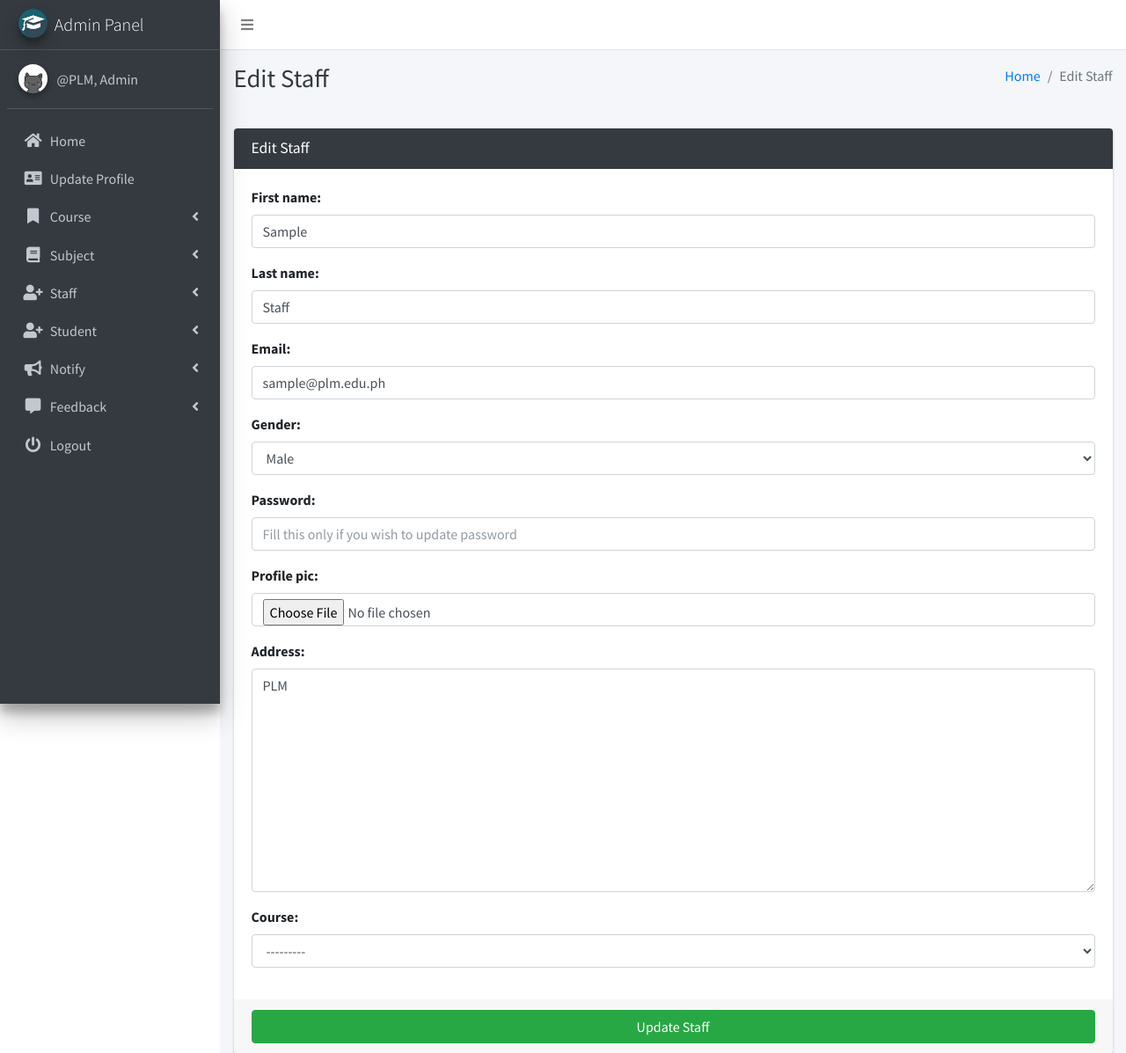
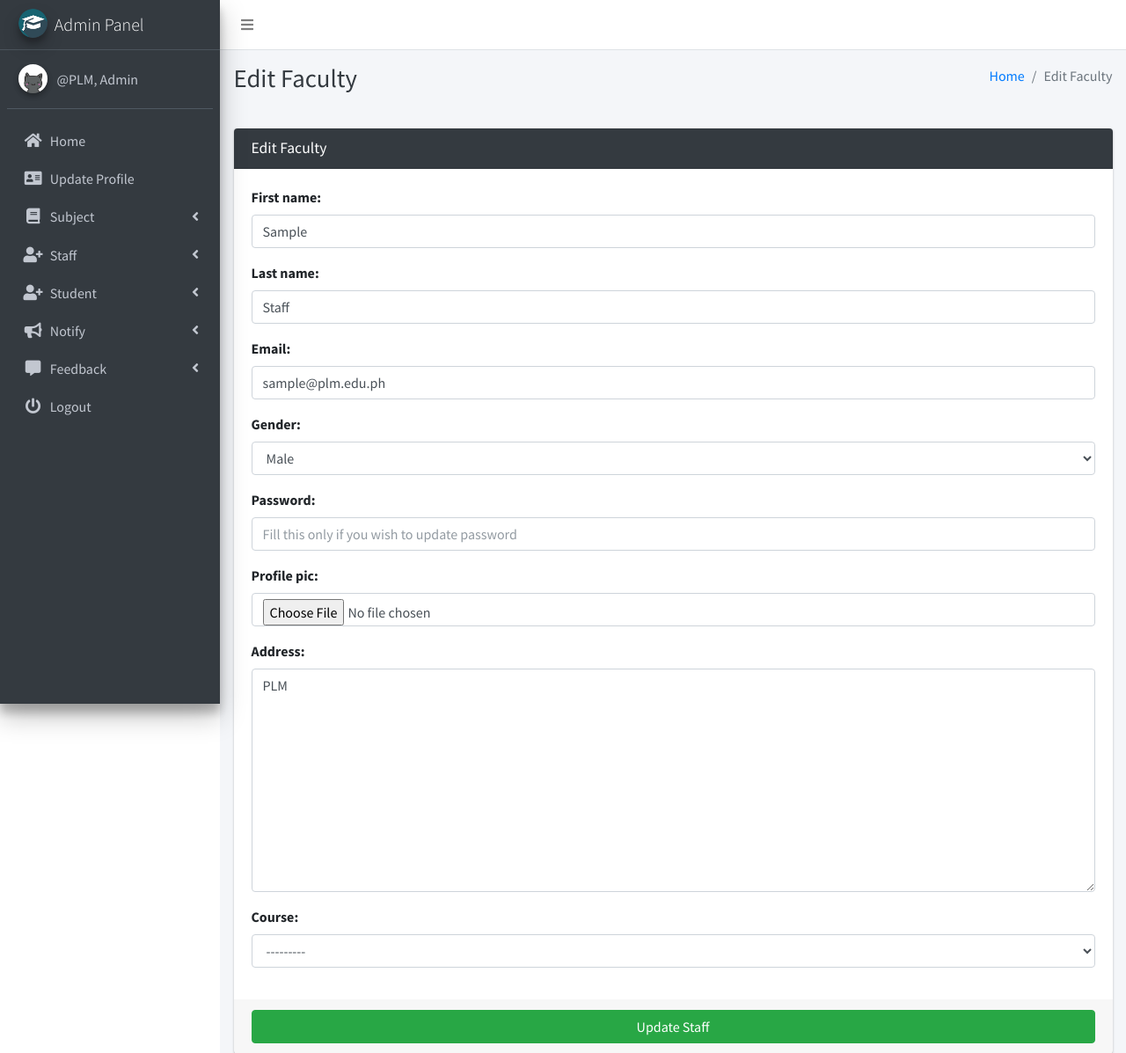
Before and after one commit to itsdran/CollegeManagement-Django, a Django app: page /staff/edit/23 in a window 1280 px wide. Shown: the top 1197 px of the page at 88% size. Run offline with Django 3.2, Linux system fonts and the light colour scheme; a user stored in the database is signed in; data comes from the database, SQL or seed files in the repository; both versions use the stored data as it was after the commit; some libraries are stand-ins or nearby versions.

Commit message:
Revision
Removed unnecessary stuff, changed a few page titles, and stuff I don't remember

```diff
--- a/main_app/hod_views.py
+++ b/main_app/hod_views.py
@@ -97,7 +97,7 @@ def add_staff(request):
             email = form.cleaned_data.get('email')
             gender = form.cleaned_data.get('gender')
             password = form.cleaned_data.get('password')
-            course = form.cleaned_data.get('course')
+            #course = form.cleaned_data.get('course')
             passport = request.FILES.get('profile_pic')
             fs = FileSystemStorage()
             filename = fs.save(passport.name, passport)
@@ -107,7 +107,7 @@ def add_staff(request):
                     email=email, password=password, user_type=2, first_name=first_name, last_name=last_name, profile_pic=passport_url)
                 user.gender = gender
                 user.address = address
-                user.staff.course = course
+                #user.staff.course = course
                 user.save()
                 messages.success(request, "Successfully Added")
                 return redirect(reverse('add_staff'))
@@ -131,8 +131,8 @@ def add_student(request):
             email = student_form.cleaned_data.get('email')
             gender = student_form.cleaned_data.get('gender')
             password = student_form.cleaned_data.get('password')
-            course = student_form.cleaned_data.get('course')
-            session = student_form.cleaned_data.get('session')
+            #course = student_form.cleaned_data.get('course')
+            #session = student_form.cleaned_data.get('session')
             passport = request.FILES['profile_pic']
             fs = FileSystemStorage()
             filename = fs.save(passport.name, passport)
@@ -142,8 +142,8 @@ def add_student(request):
                     email=email, password=password, user_type=3, first_name=first_name, last_name=last_name, profile_pic=passport_url)
                 user.gender = gender
                 user.address = address
-                user.student.session = session
-                user.student.course = course
+                #.student.session = session
+                #user.student.course = course
                 user.save()
                 messages.success(request, "Successfully Added")
                 return redirect(reverse('add_student'))
@@ -185,13 +185,13 @@ def add_subject(request):
     if request.method == 'POST':
         if form.is_valid():
             name = form.cleaned_data.get('name')
-            course = form.cleaned_data.get('course')
+            #course = form.cleaned_data.get('course')
             staff = form.cleaned_data.get('staff')
             try:
                 subject = Subject()
                 subject.name = name
                 subject.staff = staff
-                subject.course = course
+                #subject.course = course
                 subject.save()
                 messages.success(request, "Successfully Added")
                 return redirect(reverse('add_subject'))
@@ -208,7 +208,7 @@ def manage_staff(request):
     allStaff = CustomUser.objects.filter(user_type=2)
     context = {
         'allStaff': allStaff,
-        'page_title': 'Manage Staff'
+        'page_title': 'Manage Faculty'
     }
     return render(request, "hod_template/manage_staff.html", context)
 
@@ -246,7 +246,7 @@ def edit_staff(request, staff_id):
     context = {
         'form': form,
         'staff_id': staff_id,
-        'page_title': 'Edit Staff'
+        'page_title': 'Edit Faculty'
     }
     if request.method == 'POST':
         if form.is_valid():
@@ -257,7 +257,7 @@ def edit_staff(request, staff_id):
             email = form.cleaned_data.get('email')
             gender = form.cleaned_data.get('gender')
             password = form.cleaned_data.get('password') or None
-            course = form.cleaned_data.get('course')
+            #course = form.cleaned_data.get('course')
             passport = request.FILES.get('profile_pic') or None
             try:
                 user = CustomUser.objects.get(id=staff.admin.id)
@@ -274,7 +274,7 @@ def edit_staff(request, staff_id):
                 user.last_name = last_name
                 user.gender = gender
                 user.address = address
-                staff.course = course
+                #staff.course = course
                 user.save()
                 staff.save()
                 messages.success(request, "Successfully Updated")
@@ -306,7 +306,7 @@ def edit_student(request, student_id):
             email = form.cleaned_data.get('email')
             gender = form.cleaned_data.get('gender')
             password = form.cleaned_data.get('password') or None
-            course = form.cleaned_data.get('course')
+            #course = form.cleaned_data.get('course')
             session = form.cleaned_data.get('session')
             passport = request.FILES.get('profile_pic') or None
             try:
@@ -325,7 +325,7 @@ def edit_student(request, student_id):
                 student.session = session
                 user.gender = gender
                 user.address = address
-                student.course = course
+                #student.course = course
                 user.save()
                 student.save()
                 messages.success(request, "Successfully Updated")
@@ -373,13 +373,13 @@ def edit_subject(request, subject_id):
     if request.method == 'POST':
         if form.is_valid():
             name = form.cleaned_data.get('name')
-            course = form.cleaned_data.get('course')
+            #course = form.cleaned_data.get('course')
             staff = form.cleaned_data.get('staff')
             try:
                 subject = Subject.objects.get(id=subject_id)
                 subject.name = name
                 subject.staff = staff
-                subject.course = course
+                #subject.course = course
                 subject.save()
                 messages.success(request, "Successfully Updated")
                 return redirect(reverse('edit_subject', args=[subject_id]))
@@ -613,7 +613,7 @@ def admin_view_profile(request):
 def admin_notify_staff(request):
     staff = CustomUser.objects.filter(user_type=2)
     context = {
-        'page_title': "Send Notifications To Staff",
+        'page_title': "Send Notifications To Faculty",
         'allStaff': staff
     }
     return render(request, "hod_template/staff_notification.html", context)
--- a/main_app/templates/main_app/sidebar_template.html
+++ b/main_app/templates/main_app/sidebar_template.html
@@ -45,46 +45,6 @@
                         </p>
                     </a>
                 </li>
-
-
-
-                <li class="nav-item has-treeview">
-                    <a href="#" class="nav-link">
-                        <i class="nav-icon fas fa-bookmark"></i>
-                        <p>
-                            Course
-                            <i class="fas fa-angle-left right"></i>
-                        </p>
-                    </a>
-                    <ul class="nav nav-treeview">
-                        <li class="nav-item">
-                            {% url 'add_course' as add_course %}
-                            <a href="{{add_course}}"
-                                class="nav-link  {% if add_course == request.path %} active {% endif %}">
-                                <i class="far fa-circle nav-icon"></i>
-                                <p>
-                                    Add Course
-
-                                </p>
-                            </a>
-                        </li>
-                        <li class="nav-item">
-                            {% url 'manage_course' as manage_course %}
-                            {% url 'edit_course' course_id as edit_course %}
-                            <a href="{{manage_course}}"
-                                class="nav-link  {% if edit_course == request.path or manage_course == request.path %} active {% endif %}">
-                                <i class="far fa-circle nav-icon"></i>
-                                <p>
-                                    Manage Course
-
-                                </p>
-                            </a>
-                        </li>
-
-
-                    </ul>
-                </li>
-
 
                 <li class="nav-item has-treeview">
                     <a href="#" class="nav-link">
```
Also changed, not shown: main_app/staff_views.py (+6 -6 lines), main_app/student_views.py (+8 -8 lines), main_app/templates/hod_template/manage_session.html (deleted, +0 -43 lines), main_app/templates/student_template/student_view_result.html (deleted, +0 -43 lines), db.sqlite3, media/fataass.jfif (added), 1 other file.
